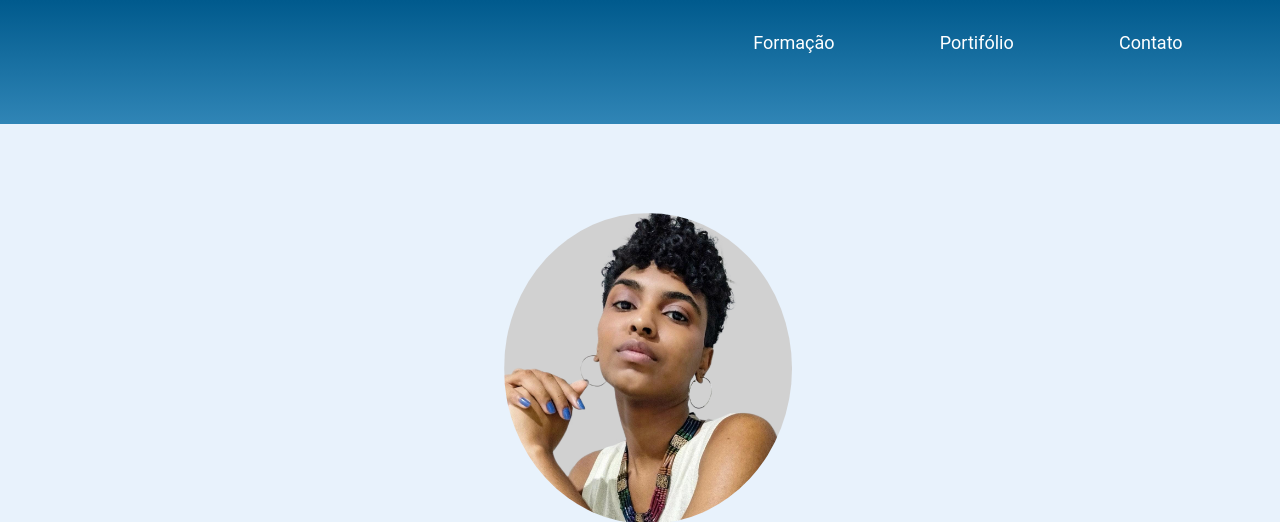
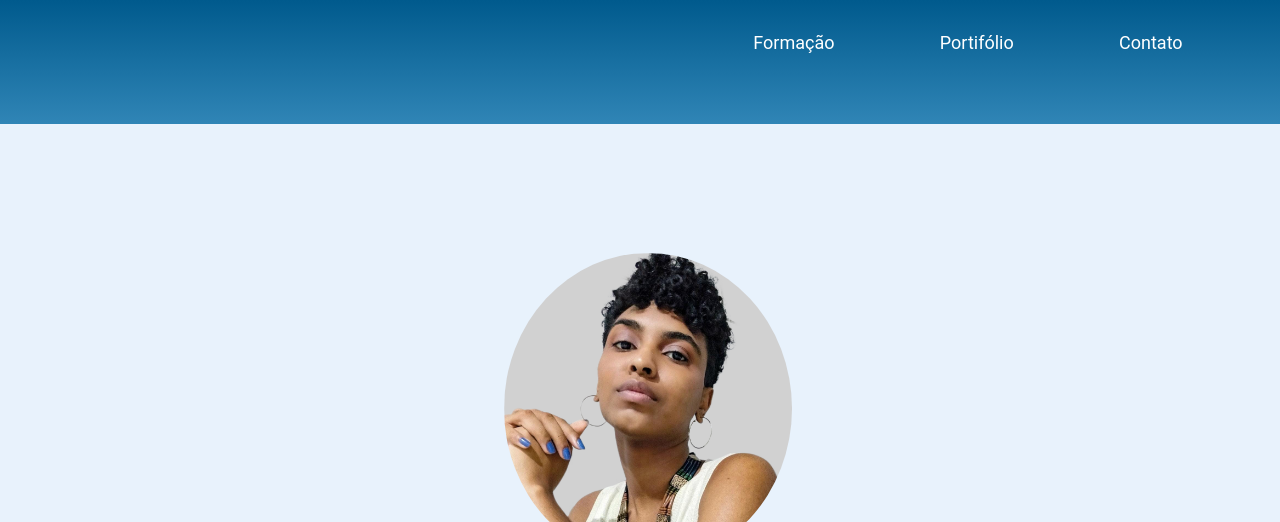
Before and after one commit to renatasilvestr3/PretaLab-Meu_Portif-lio, a plain HTML site: page index.html in a window 1280 px wide. Shown: the top 522 px of the page. Drawn offline with Linux system fonts and the light colour scheme.

Commit message:
atualizando meu css

```diff
--- a/index.css
+++ b/index.css
@@ -45,14 +45,14 @@ li {
 }
 
 .principal{
-    height: 110vh;
+    height: 120vh; /*modificar no github pra atualizar o site*/
     display: flex;
     background-color: #e8f2fc;
     margin: 0;
     width: 100%;
     padding: 8px;
     padding-bottom: 32px;
-    padding-top: 32px;
+    padding-top: 32px
 }
 
 .container {
```
